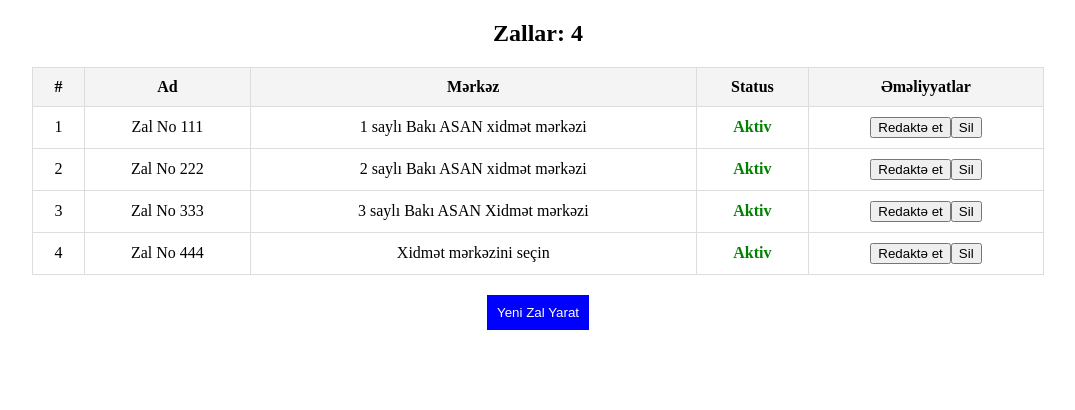
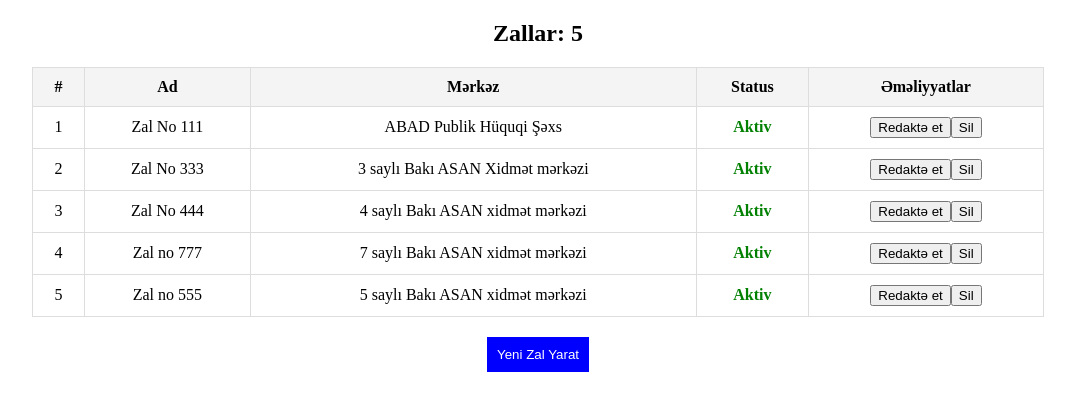
Before and after one commit to Khayalala/asan_project, a React (Vite) app: page / in a window 1280 px wide. Shown: the top 410 px of the page, without its empty margins (102-1177 px from the left). Built offline with nearby package versions, Linux system fonts and the light colour scheme; data requests are answered from the project's data file.

Commit message:
Functional changes

```diff
--- a/api.js
+++ b/api.js
@@ -1,3 +1,4 @@
+/* eslint-disable no-undef */
 import axios from "axios";
 const api = axios.create({
   baseURL: "http://localhost:5001",
@@ -25,3 +26,18 @@ export const fetchContent = async () => {
       console.log("Content fetch attempt completed");
     });
 };
+export const submitNewHall = async (name, branchName) => {
+  return api.post("content", {
+    name,
+    branchName,
+    status: true,
+  })
+
+};
+export const deleteHall = async (id) => {
+  return api
+    .delete(`content/${id}`)
+    .then(() => console.log("Hall deleted successfully"))
+    .catch((error) => console.log("Error deleting the hall", error))
+    .finally(() => console.log("Delete attempt completed."));
+};
--- a/db.json
+++ b/db.json
@@ -1,27 +1,33 @@
 {
   "content": [
     {
-      "id": "0e0f",
+      "id": "e5e7",
       "name": "Zal No 111",
-      "branchName": "1 saylı Bakı ASAN xidmət mərkəzi",
+      "branchName": "ABAD Publik Hüquqi Şəxs",
       "status": true
     },
     {
-      "id": "0420",
-      "name": "Zal No 222",
-      "branchName": "2 saylı Bakı ASAN xidmət mərkəzi",
-      "status": true
-    },
-    {
-      "id": "706c",
+      "id": "b40a",
       "name": "Zal No 333",
       "branchName": "3 saylı Bakı ASAN Xidmət mərkəzi",
       "status": true
     },
     {
-      "id": "2321",
+      "id": "aa37",
       "name": "Zal No 444",
-      "branchName": "Xidmət mərkəzini seçin",
+      "branchName": "4 saylı Bakı ASAN xidmət mərkəzi",
+      "status": true
+    },
+    {
+      "id": "7f4d",
+      "name": "Zal no 777",
+      "branchName": "7 saylı Bakı ASAN xidmət mərkəzi",
+      "status": true
+    },
+    {
+      "id": "b862",
+      "name": "Zal no 555",
+      "branchName": "5 saylı Bakı ASAN xidmət mərkəzi",
       "status": true
     }
   ],
--- a/src/components/HallsPage.jsx
+++ b/src/components/HallsPage.jsx
@@ -1,19 +1,24 @@
 import { useEffect, useState } from "react";
 import Modal from "./Modal";
 import "../assets/styles/hallsPage.css";
-import { fetchContent } from "../../api";
-import axios from "axios";
+import { fetchContent, deleteHall } from "../../api";
+
 const HallsPage = () => {
   const [showModal, setShowModal] = useState(false);
   const [halls, setHalls] = useState([]);
+  const [deleteStatus, setDeleteStatus] = useState(true);
+  const [submitState, setSubmitState] = useState(true);
+
   useEffect(() => {
     fetchContent().then((data) => setHalls(data));
-  }, []);
-  const deleteHall = async (id) => {
-    axios
-      .delete(`http://localhost:5001/content/${id}`)
-      .then(() => console.log("Hall deleted successfully"))
-      .catch((error) => console.log("Error deleting the hall", error));
+  }, [deleteStatus, submitState]);
+  const handleDelete = async (id) => {
+    try {
+      await deleteHall(id);
+      setDeleteStatus(prev => !prev);
+    } catch (error) {
+      console.error("Error deleting hall:", error);
+    }
   };
   return (
     <div className="halls-container">
@@ -38,10 +43,19 @@ const HallsPage = () => {
                 <span className="status">Aktiv</span>
               </td>
               <td>
-                <button id={hall.id} className="edit">
+                <button
+                  id={hall.id}
+                  className="edit"
+                  onClick={() => setShowModal(true)}
+                >
                   Redaktə et
                 </button>
-                <button onClick={() => deleteHall(hall.id)} className="delete">
+                <button
+                  onClick={() => {
+                    handleDelete(hall.id)
+                  }}
+                  className="delete"
+                >
                   Sil
                 </button>
               </td>
@@ -52,7 +66,8 @@ const HallsPage = () => {
       <button className="create-hall" onClick={() => setShowModal(true)}>
         Yeni Zal Yarat
       </button>
-      {showModal && <Modal onClose={() => setShowModal(false)} />}
+      {showModal && <Modal onClose={() => {
+        setShowModal(false)}} setSubmitState={setSubmitState} />}
     </div>
   );
 };
--- a/src/components/Modal.jsx
+++ b/src/components/Modal.jsx
@@ -1,9 +1,9 @@
 /* eslint-disable react/prop-types */
 import { useEffect, useState } from "react";
 import "../assets/styles/hallsPage.css";
-import { fetchList } from "../../api";
-import axios from "axios";
-const Modal = ({ onClose }) => {
+import { fetchList, submitNewHall } from "../../api";
+
+const Modal = ({ onClose, setSubmitState }) => {
   const [options, setOptions] = useState([]);
   const [selectedOption, setSelectedOption] = useState(
     "Xidmət mərkəzini seçin"
@@ -12,15 +12,11 @@ const Modal = ({ onClose }) => {
   useEffect(() => {
     fetchList().then((data) => setOptions(data));
   }, []);
-
-  const submitNewHall = async () => {
-    axios.post("http://localhost:5001/content", {
-      name: textInput,
-      branchName: selectedOption,
-      status: true,
-    });
-    onClose();
-  };
+  const handleSubmit = async ()=>{
+    await submitNewHall(textInput, selectedOption)
+    onClose()
+    setSubmitState(prev=>!prev)
+  }
   return (
     <div className="modal-overlay">
       <div className="modal-content">
@@ -44,7 +40,7 @@ const Modal = ({ onClose }) => {
         />
         <div className="modal-actions">
           <button onClick={onClose}>Ləğv et</button>
-          <button className="confirm" onClick={submitNewHall}>
+          <button className="confirm" onClick={handleSubmit}>
             Təsdiqlə
           </button>
         </div>
```
